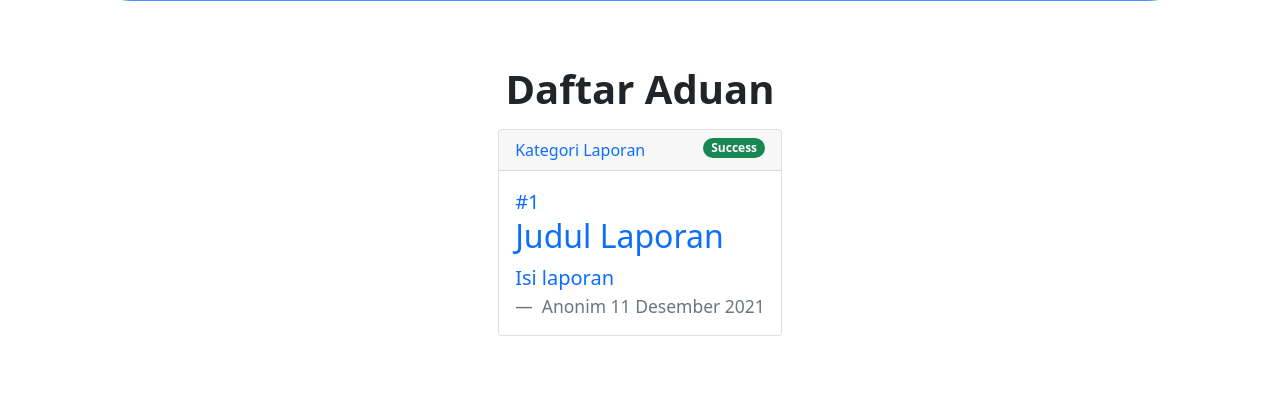
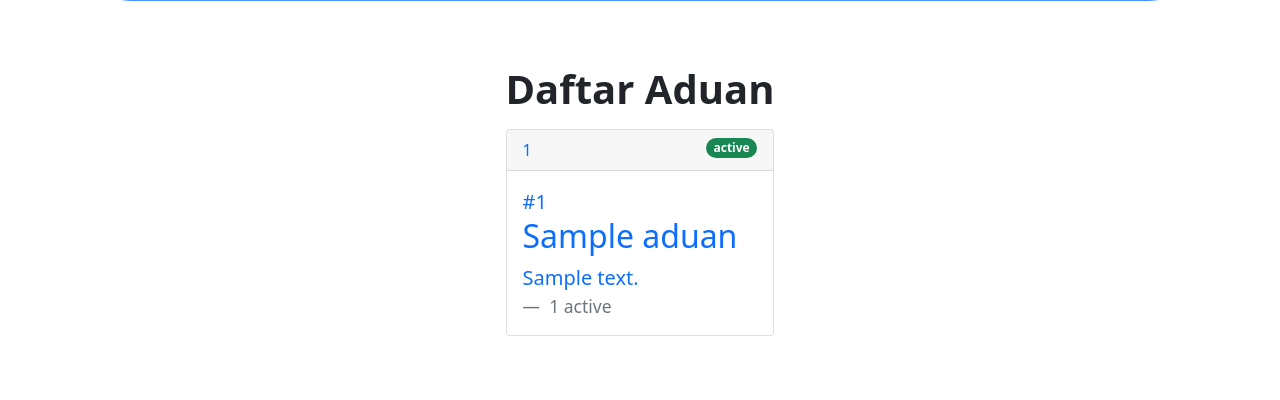
Before and after one commit to farrasnhr/Aduan_Publik, a PHP site: the page made by app/views/daftar_aduan/index.php in a window 1280 px wide. Shown: the part 2924-3324 px from the top of the page. Run offline with PHP 8.4, Linux system fonts and the light colour scheme; the template is opened without the code that fills it: most values are stand-ins (such as "Sample title", 1, 10 or a date in 2020); some libraries are stand-ins or nearby versions.

Commit message:
Fix: db connection

```diff
--- a/app/init.php
+++ b/app/init.php
@@ -1,4 +1,5 @@
 <?php
 require_once 'core/App.php';
 require_once 'core/Controller.php';
-require_once 'core/Constant.php';
+require_once 'core/Database.php';
+require_once 'config/config.php';
--- a/app/views/daftar_aduan/index.php
+++ b/app/views/daftar_aduan/index.php
@@ -1,24 +1,24 @@
 <div class="daftar-aduan-form p-5">
     <h1 class="fw-bold text-center">Daftar Aduan</h1>
-    <a href="#" class="text-decoration-none">
-        <div class="card my-3">
-            <div class="card-header d-flex justify-content-between align-items-start">
-                Kategori Laporan
-                <span class="badge rounded-pill bg-success">Success</span>
-            </div>
-            <?php foreach ($data['aduan'] as $aduan ) : ?>
+    <?php foreach ($data['aduan'] as $aduan) : ?>
+        <a href="<?= BASEURL; ?>daftaraduan/detail/<?= $aduan['id_aduan']; ?>" class="text-decoration-none">
+            <div class="card my-3">
+                <div class="card-header d-flex justify-content-between align-items-start">
+                    <?= $aduan['id_kategori']; ?>
+                    <span class="badge rounded-pill bg-success"><?= $aduan['status_aduan']; ?></span>
+                </div>
                 <div class="card-body">
                     <blockquote class="blockquote mb-0">
-                        <span class="id-aduan">#<?= $aduan['id']; ?></span>
-                        <h2>Judul Laporan</h2>
-                        <p>Isi laporan</p>
+                        <span class="id-aduan">#<?= $aduan['id_aduan']; ?></span>
+                        <h2><?= $aduan['judul']; ?></h2>
+                        <p><?= $aduan['isi']; ?></p>
                         <footer class="blockquote-footer">
-                            <span>Anonim</span>
-                            <span>11 Desember 2021</span>
+                            <span><?= $aduan['id_user']; ?></span>
+                            <span><?= $aduan['status_anonim']; ?></span>
                         </footer>
                     </blockquote>
                 </div>
-            <?php endforeach; ?>
-        </div>
-    </a>
+            </div>
+        </a>
+    <?php endforeach; ?>
 </div>
```
Also changed, not shown: app/config/config.php (added, +11 -0 lines), app/controllers/DaftarAduan.php (+12 -7 lines), app/core/Database.php (+15 -11 lines), app/models/Aduan_model.php (deleted, +0 -14 lines), app/models/DaftarAduan_model.php (added, +24 -0 lines), app/views/daftar_aduan/detail.php (+8 -13 lines).
